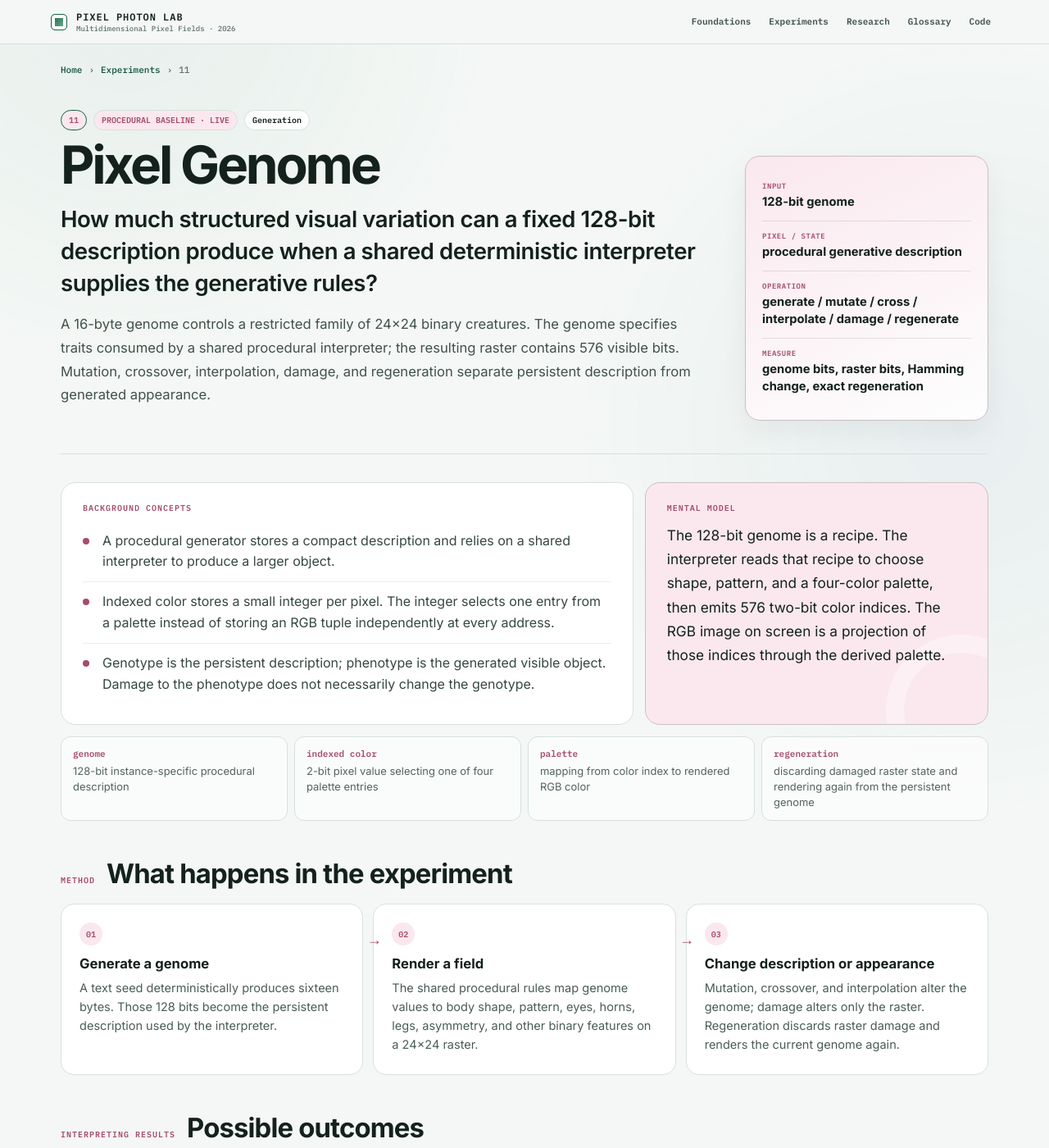
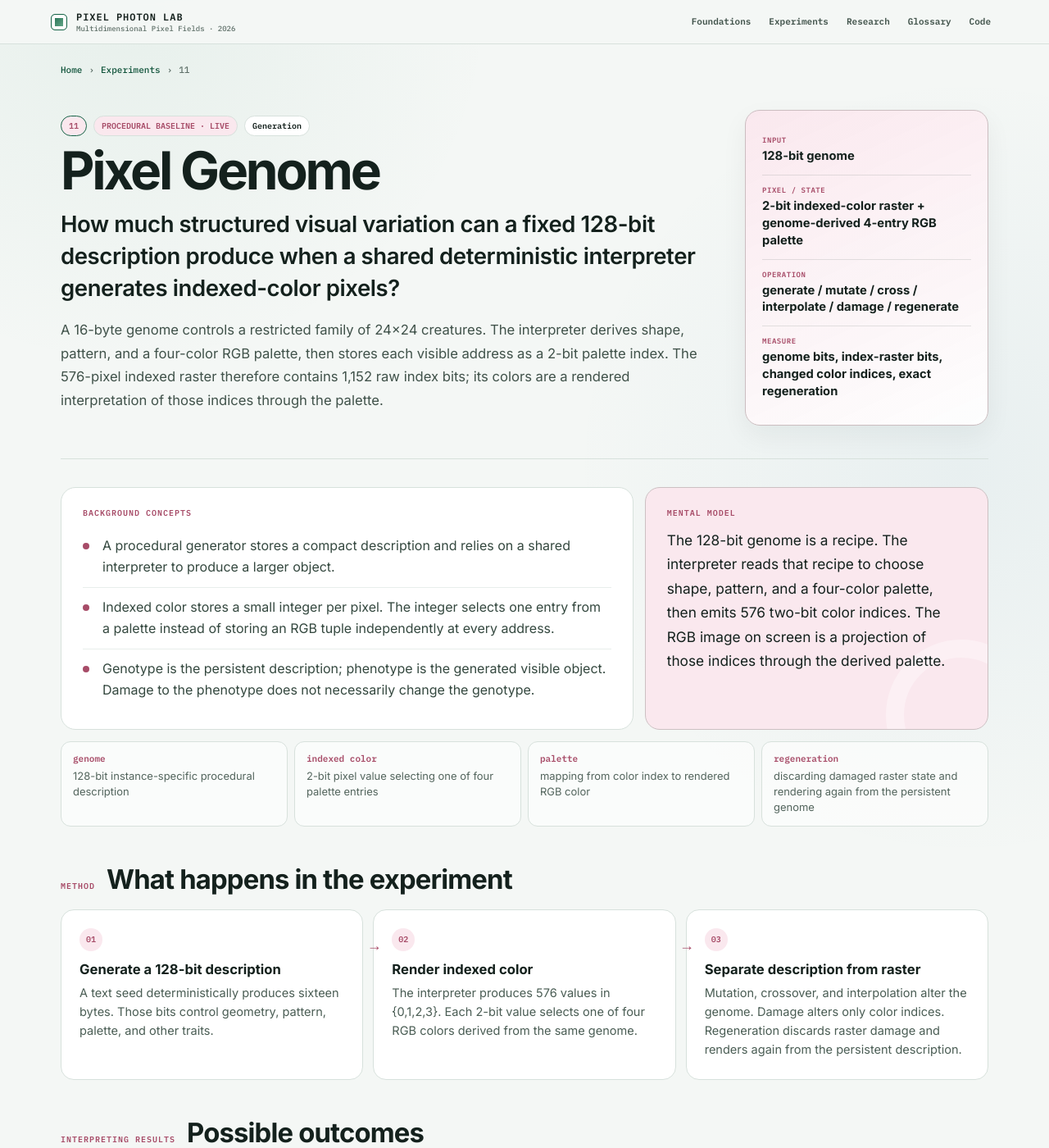
Before and after one commit to bitwikiorg/pixel-art-2026, a Jekyll site: the page built from experiment/pixel-genome/index.html, in a window 1280 px wide and 1400 px high. Shown: the whole window at 82% size. Built offline with Jekyll 4.4.1, drawn with Linux system fonts in a browser that asks for light colours; some of the changed text lies outside the part shown.

Commit message:
Teach Pixel Genome through indexed color and palette state

```diff
--- a/experiment/pixel-genome/index.html
+++ b/experiment/pixel-genome/index.html
@@ -4,33 +4,44 @@
 exp_id: "11"
 status: "PROCEDURAL BASELINE · LIVE"
 category: "Generation"
-question: "How much structured visual variation can a fixed 128-bit description produce when a shared deterministic interpreter supplies the generative rules?"
-explanation: "A 16-byte genome controls a restricted family of 24×24 binary creatures. The genome specifies traits consumed by a shared procedural interpreter; the resulting raster contains 576 visible bits. Mutation, crossover, interpolation, damage, and regeneration separate persistent description from generated appearance."
-deck: "A 128-bit procedural description generates a 576-bit binary raster inside a deliberately restricted family."
+question: "How much structured visual variation can a fixed 128-bit description produce when a shared deterministic interpreter generates indexed-color pixels?"
+explanation: "A 16-byte genome controls a restricted family of 24×24 creatures. The interpreter derives shape, pattern, and a four-color RGB palette, then stores each visible address as a 2-bit palette index. The 576-pixel indexed raster therefore contains 1,152 raw index bits; its colors are a rendered interpretation of those indices through the palette."
+deck: "A 128-bit procedural description generates a 24×24 four-color indexed field inside a deliberately restricted family."
 source: "128-bit genome"
-interpretation: "procedural generative description"
+interpretation: "2-bit indexed-color raster + genome-derived 4-entry RGB palette"
 learned: "No · deterministic baseline"
-measure: "genome bits, raster bits, Hamming change, exact regeneration"
-shows: "A compact description plus a shared interpreter can generate and restore a larger field inside a restricted model family."
+measure: "genome bits, index-raster bits, changed color indices, exact regeneration"
+shows: "A compact description plus a shared interpreter can generate and restore a larger indexed-color field inside a restricted model family."
 does_not_show: "General image compression or neural generation. The interpreter is shared side information and the image family is deliberately constrained."
 steps:
-  - label: "Generate a genome"
-    text: "A text seed deterministically produces sixteen bytes. Those 128 bits become the persistent description used by the interpreter."
-  - label: "Render a field"
-    text: "The shared procedural rules map genome values to body shape, pattern, eyes, horns, legs, asymmetry, and other binary features on a 24×24 raster."
-  - label: "Change description or appearance"
-    text: "Mutation, crossover, and interpolation alter the genome; damage alters only the raster. Regeneration discards raster damage and renders the current genome again."
+  - label: "Generate a 128-bit description"
+    text: "A text seed deterministically produces sixteen bytes. Those bits control geometry, pattern, palette, and other traits."
+  - label: "Render indexed color"
+    text: "The interpreter produces 576 values in {0,1,2,3}. Each 2-bit value selects one of four RGB colors derived from the same genome."
+  - label: "Separate description from raster"
+    text: "Mutation, crossover, and interpolation alter the genome. Damage alters only color indices. Regeneration discards raster damage and renders again from the persistent description."
 technical: |
-  The visible raster contains `24 × 24 = 576` binary addresses, while the instance-specific genome contains exactly `16 × 8 = 128` bits. The apparent 128/576 ratio is meaningful only inside the restricted family defined by the shared interpreter.
+  The visible field contains `24 × 24 = 576` spatial addresses. With four possible palette indices, each address needs `log2(4) = 2` raw index bits, so the full index raster contains `576 × 2 = 1,152` bits.
 
-  The interpreter is side information. It contains the rules that turn genome bytes into geometry and cannot be omitted when comparing against a self-contained arbitrary-image codec. Many possible 576-bit images are not representable by this 128-bit procedural family at all.
+  The four displayed RGB colors are deterministically derived from the already-counted 128-bit genome. They therefore add no new independent instance information in this generator. If a palette were instead stored independently with the raster, four RGB888 entries would cost another `4 × 24 = 96` bits.
 
-  Mutation flips a small deterministic set of genome bits. Crossover selects bytes from two parent genomes. Interpolation blends parent byte values. Raster damage changes generated pixels without changing the genome, so regeneration demonstrates separation between persistent description and disposable rendering rather than learned self-repair.
+  The apparent `128 / 1,152` description-to-raster ratio is meaningful only inside the restricted family defined by the shared interpreter. Many possible 24×24 four-color rasters cannot be represented by this 128-bit family at all.
+
+  Mutation flips a small deterministic set of genome bits. Crossover selects bytes from two parent genomes. Interpolation blends byte values. Raster damage changes generated palette indices without changing the genome, so regeneration demonstrates separation between persistent description and disposable rendering rather than learned self-repair.
 scripts:
   - /assets/js/pixel-genome.js
 ---
 <div data-genome-lab>
   <section class="lab-module"><div class="lab-controls"><label>Seed <input id="genomeSeed" value="PIXEL-0001"></label><button id="genomeGenerate" class="btn primary">Generate</button><button id="genomeMutate" class="btn">Mutate genome</button><label>Parent B <input id="genomeParentB" value="PIXEL-0002"></label><button id="genomeCross" class="btn">Cross genomes</button><label>Interpolate <input id="genomeInterpolate" type="range" min="0" max="100" value="0"></label><strong id="genomeT">0.00</strong><button id="genomeDamage" class="btn">Damage raster</button><button id="genomeRegenerate" class="btn secondary">Regenerate from genome</button></div></section>
-  <section class="lab-two"><div class="lab-module canvas-panel"><small>24×24 GENERATED BINARY FIELD</small><canvas id="genomeCanvas" class="pixel-canvas"></canvas></div><div class="lab-module"><div class="lab-label">128-bit genome</div><pre id="genomeHex" class="carrier-code wrap" style="min-height:80px"></pre><div class="information-ledger"><div><small>GENOME</small><strong id="genomeDescriptionBits">128</strong></div><div><small>RASTER</small><strong id="genomeRasterBits">576</strong></div><div><small>GENOME / RASTER</small><strong id="genomeRatio">—</strong></div><div><small>INTERPRETER</small><strong>shared code</strong></div></div><div id="genomeStatus" class="lab-status"></div></div></section>
-  <p class="lab-explain">Damage changes only the generated raster. The genome remains intact, so regeneration reproduces the raster specified by the current 128-bit description.</p>
+  <section class="lab-two">
+    <div class="lab-module canvas-panel"><small>24×24 · FOUR-COLOR INDEXED FIELD</small><canvas id="genomeCanvas" class="pixel-canvas color-indexed"></canvas><p class="lab-explain">Each visible address stores an index from 0–3. The canvas converts that index to RGB using the derived palette.</p></div>
+    <div class="lab-module"><div class="lab-label">128-bit genome</div><pre id="genomeHex" class="carrier-code wrap" style="min-height:80px"></pre><div class="information-ledger"><div><small>GENOME</small><strong id="genomeDescriptionBits">128</strong></div><div><small>INDEX RASTER</small><strong id="genomeRasterBits">1,152</strong></div><div><small>GENOME / RASTER</small><strong id="genomeRatio">0.111×</strong></div><div><small>PIXEL STATE</small><strong>2-bit index</strong></div></div><div id="genomeStatus" class="lab-status"></div></div>
+  </section>
+  <section class="lab-module"><div class="lab-label">Palette derived from the genome</div><div class="genome-palette">
+    <div class="palette-entry" data-palette-index="0"><span class="palette-swatch"></span><code>00 → —</code></div>
+    <div class="palette-entry" data-palette-index="1"><span class="palette-swatch"></span><code>01 → —</code></div>
+    <div class="palette-entry" data-palette-index="2"><span class="palette-swatch"></span><code>10 → —</code></div>
+    <div class="palette-entry" data-palette-index="3"><span class="palette-swatch"></span><code>11 → —</code></div>
+  </div><p class="lab-explain">The RGB values above are derived from genome bytes. They are not a separate 96-bit instance palette. If the palette were stored independently, its cost would have to be added.</p></section>
+  <p class="lab-explain">Damage changes only generated color indices. The genome remains intact, so regeneration reproduces the indexed field specified by the current 128-bit description.</p>
 </div>
```
